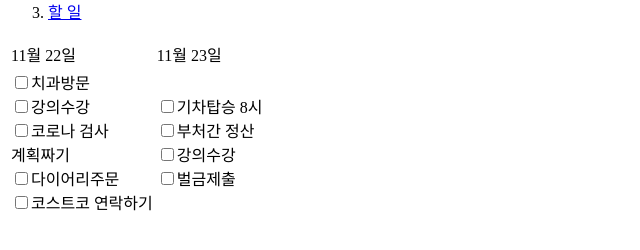
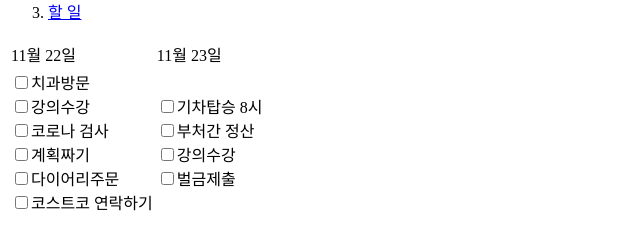
Before and after one commit to endend369/hyeonc, a plain HTML site: page 3.html in a window 1280 px wide. Shown: the part 138-388 px from the top of the page, 0-640 px from the left. Drawn offline with Linux system fonts and the light colour scheme.

Commit message:
Add files via upload

```diff
--- a/3.html
+++ b/3.html
@@ -18,7 +18,7 @@
           <td>11월 23일</td>
       </tr>
       <tr>
-          <td><input type="checkbox">치과방문<br><input type="checkbox">강의수강<br><input type="checkbox">코로나 검사<br>계획짜기<br><input type="checkbox">다이어리주문<br><input type="checkbox">코스트코 연락하기</td>
+          <td><input type="checkbox">치과방문<br><input type="checkbox">강의수강<br><input type="checkbox">코로나 검사<br><input type="checkbox">계획짜기<br><input type="checkbox">다이어리주문<br><input type="checkbox">코스트코 연락하기</td>
           <td><input type="checkbox">기차탑승 8시<br><input type="checkbox">부처간 정산<br><input type="checkbox">강의수강<br><input type="checkbox">벌금제출</td>
       </tr>
   </table>
```
